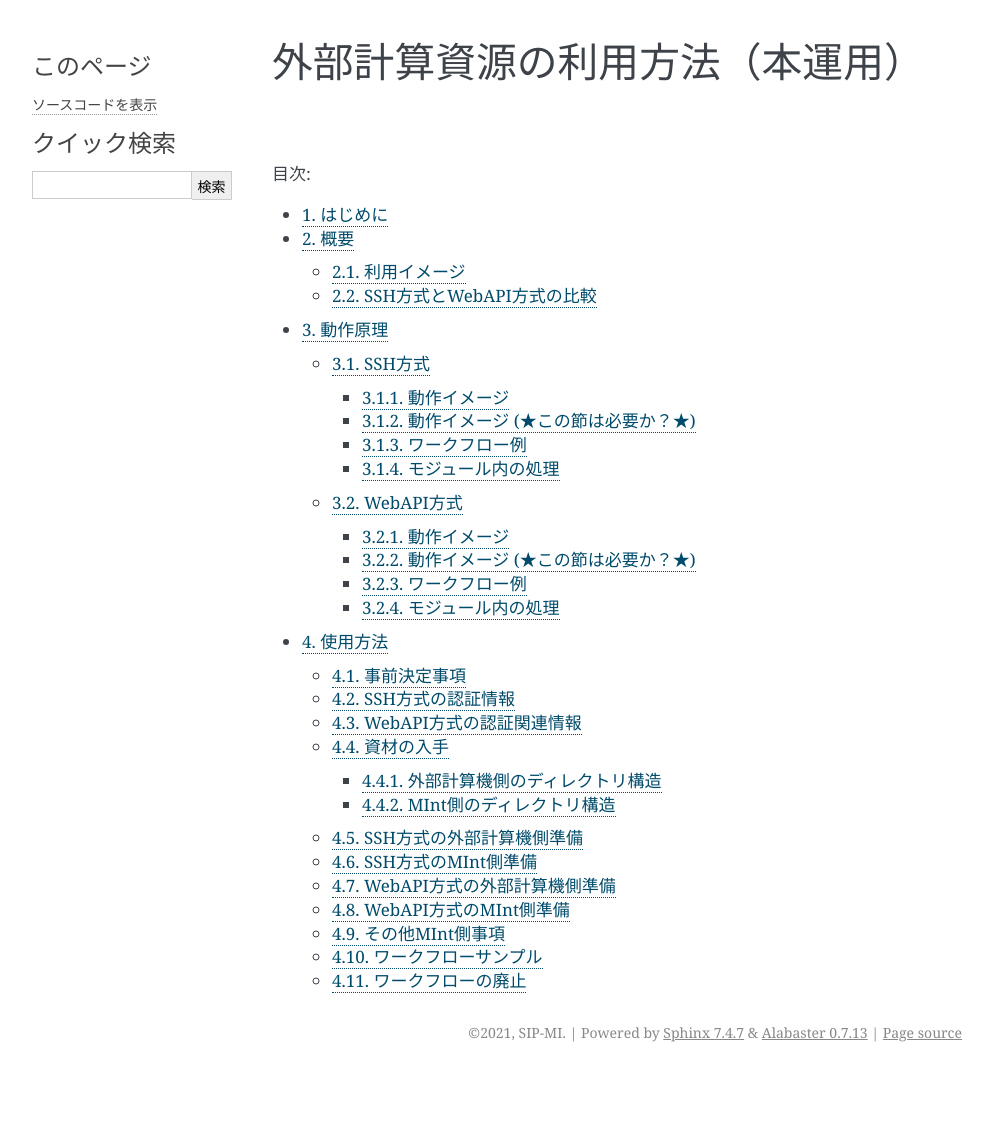
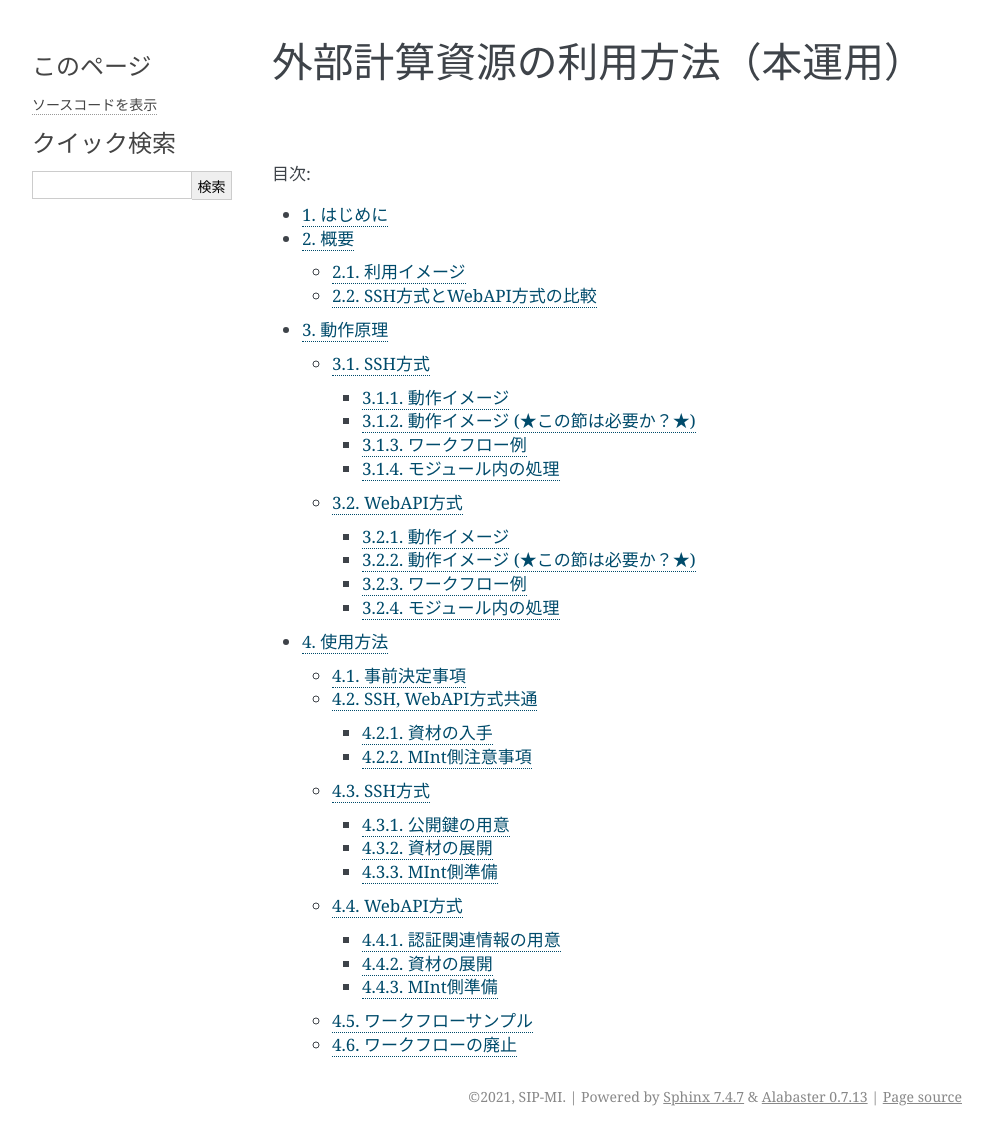
Before and after one commit to materialsintegration/remote_workflow, a Sphinx documentation site: the page built from documents/manual2nd/source/index.rst, in a window 1280 px wide. Shown: the whole page, without its empty margins (148-1141 px from the left). Built offline with Sphinx 7.4.7, drawn with Linux system fonts in a browser that asks for light colours; before the commit the page ends 1072 px from its top, so only the background shows below that; some of the changed lines change nothing that is shown.

Commit message:
Update using_distributed_properties.rst

```diff
--- a/documents/manual2nd/source/using_distributed_properties.rst
+++ b/documents/manual2nd/source/using_distributed_properties.rst
@@ -384,8 +384,83 @@ SSH方式、WebAPI方式それぞれのインストールおよびプログラ
     + misrc_distributed_computing_assist_apiリポジトリの展開場所の決定
         - WebAPI方式の場合に必要
 
-SSH方式の認証情報
-=================
+SSH, WebAPI方式共通
+==================
+
+資材の入手
+----------
+
+外部計算資源の利用に必要な資材は GitHub 上のリポジトリ [#whatisRepository]_ に用意されている。
+ユーザは外部計算機上にこれらを展開し、必要なカスタマイズを行う。
+
+- misrc_remote_workflow
+
+    - 主に外部計算機側で実行されるスクリプトのサンプルが同梱されている。
+- misrc_distributed_computing_assist.api
+
+    - WebAPI方式用のプログラムおよびサンプルが同梱されている。
+    - MInt側資材は「debug/mi-system-side」、外部計算機側資材は「debug/remote-side」にある。
+
+リポジトリ上の資材に関しては、以下の条件が適用される。
+
+1. 一部のファイル [#whatisOtherthanfiles]_ を除いてライセンスは「★何？★」が適用され、ソースコードの著作権はMIntが保持する。
+2. ユーザはダウンロードしたファイルを改変できるが、この改変が原因で外部計算を利用するワークフローが動作しなかった場合、MInt側は責を負わない。(★この表現で良いのか？★)
+3. ユーザが改変したファイルの帰属は………… (★なに？★)
+4. 外部計算機側独自の改変を1. 以外のスクリプトに適用したい場合は、MInt担当者(★これでＯＫ？★)と個別に協議する。
+
+.. [#whatisRepository] 本機能を実現する資材などを格納したサーバ。GitHubを利用しているが、MIntがアカウントを発行したユーザのみダウンロードが可能である。
+.. [#whatisOtherthanfiles] misrc_remote_workflow/scripts以下にある、SSH方式でのexecute_remote-side_program_ssh.sample.shを複製したファイルと、WebAPI方式でのexecute_remote-side_program_api.sample.shおよびこれらを複製したスクリプトファイルを指す。
+
+資材展開後の外部計算機側のディレクトリ構造は以下のようになる。
+
+* ユーザーディレクトリ
+
+.. code-block:: none
+
+  ~/ユーザーディレクトリ
+    + remote_workflow
+      + scripts
+        + input_data
+    + misrc_distributed_computing_assist_api
+      + debug
+        + remote-side
+
+* ワーキングディレクトリ
+
+.. code-block:: none
+
+  /tmp/<uuid>
+
+資材展開後のMInt側のディレクトリ構造は以下のようになる。
+
+* ユーザーディレクトリ
+
+.. code-block:: none
+
+   ~/misystemディレクトリ
+    + remote_workflow
+      + scripts
+    + misrc_distributed_computing_assist_api
+      + debug
+        + mi-system-side
+
+* ワーキングディレクトリ
+    + 複雑なので省略する。
+
+MInt側注意事項
+--------------
+
+SSH, WebAPIによらず、予測モジュールでは下記に注意する。
+
+* pbsNodeGroup設定でssh-node01を設定する。他の計算機では外へアクセスすることができないため。
+* pbsQueueなどCPU数などは指定できない。
+* 外部計算機側で別途Torqueなどのバッチジョブシステムに依存する。
+
+SSH方式
+=======
+
+公開鍵の用意
+----------
 
 パスフレーズ無しの公開鍵認証を原則とする。
 外部計算機側で作成したRSA公開鍵 (例: ~/.ssh/id_rsa.pub) をMInt担当者に送付する。
@@ -415,89 +490,8 @@ SSH方式の認証情報
      |            Eoo. |
      +-----------------+
 
-WebAPI方式の認証関連情報
-========================
-
-MInt側担当者に問い合わせて下記の情報を用意する。
-
-* ホスト情報
-
-    + MInt側でAPIの発行者を識別するための文字列。ユーザ企業のドメインなどと一致させる必要は無い。
-* APIトークン
-
-    + MIntのAPI認証システムを使用するためのトークン。MInt担当者に問い合わせて取得する。
-* MIntのURL
-
-    + MIntのURL(エンドポイントは不要)を、MInt担当者に問い合わせておく。
-
-資材の入手
-==========
-
-外部計算資源の利用に必要な資材は GitHub 上のリポジトリ [#whatisRepository]_ に用意されている。
-ユーザは外部計算機上にこれらを展開し、必要なカスタマイズを行う。
-
-- misrc_remote_workflow
-
-    - 主に外部計算機側で実行されるスクリプトのサンプルが同梱されている。
-- misrc_distributed_computing_assist.api
-
-    - WebAPI方式用のプログラムおよびサンプルが同梱されている。
-    - MInt側資材は「debug/mi-system-side」、外部計算機側資材は「debug/remote-side」にある。
-
-リポジトリ上の資材に関しては、以下の条件が適用される。
-
-1. 一部のファイル [#whatisOtherthanfiles]_ を除いてライセンスは「★何？★」が適用され、ソースコードの著作権はMIntが保持する。
-2. ユーザはダウンロードしたファイルを改変できるが、この改変が原因で外部計算を利用するワークフローが動作しなかった場合、MInt側は責を負わない。(★この表現で良いのか？★)
-3. ユーザが改変したファイルの帰属は………… (★なに？★)
-4. 外部計算機側独自の改変を1. 以外のスクリプトに適用したい場合は、MInt担当者(★これでＯＫ？★)と個別に協議する。
-
-.. [#whatisRepository] 本機能を実現する資材などを格納したサーバ。GitHubを利用しているが、MIntがアカウントを発行したユーザのみダウンロードが可能である。
-.. [#whatisOtherthanfiles] misrc_remote_workflow/scripts以下にある、SSH方式でのexecute_remote-side_program_ssh.sample.shを複製したファイルと、WebAPI方式でのexecute_remote-side_program_api.sample.shおよびこれらを複製したスクリプトファイルを指す。
-
-外部計算機側のディレクトリ構造
-------------------------------
-
-資材展開後の外部計算機側のディレクトリ構造は以下のようになる。
-
-* ユーザーディレクトリ
-
-.. code-block:: none
-
-  ~/ユーザーディレクトリ
-    + remote_workflow
-      + scripts
-        + input_data
-    + misrc_distributed_computing_assist_api
-      + debug
-        + remote-side
-
-* ワーキングディレクトリ
-
-.. code-block:: none
-
-  /tmp/<uuid>
-
-MInt側のディレクトリ構造
-------------------------
-
-資材展開後のMInt側のディレクトリ構造は以下のようになる。
-
-* ユーザーディレクトリ
-
-.. code-block:: none
-
-   ~/misystemディレクトリ
-    + remote_workflow
-      + scripts
-    + misrc_distributed_computing_assist_api
-      + debug
-        + mi-system-side
-
-* ワーキングディレクトリ
-    + 複雑なので省略する。
-
-SSH方式の外部計算機側準備
-=========================
+資材の展開
+----------
 
 1. misrc_remote_workflowリポジトリを展開する。
 
@@ -519,14 +513,32 @@ SSH方式の外部計算機側準備
 2. 外部計算機側で実行するスクリプトがあれば「remote-side_scripts」に配置する。
 3. MIntが外部計算機へログインして最初に実行するプログラム名は前述のとおり「execute_remote-side_program_ssh.sh」に固定されている。このため「execute_remote-side_program_ssh.sample.sh」をこの名前でコピーするか、新規に作成して、必要な手順をスクリプト化する。
 
-SSH方式のMInt側準備
-===================
+MInt側準備
+----------
 
 1. 外部計算資源を利用するモジュールが「misrc_remote_workflow/scripts/execute_remote_command.sample.sh」に相当するスクリプト(実際にはリネームされている)が必要なパラメータとともに実行するように構成する。
 2. 1.を実行可能なワークフローを、外部計算を含まないものと同じ手順で作成する。
 
-WebAPI方式の外部計算機側準備
-============================
+WebAPI方式
+==========
+
+認証関連情報の用意
+------------------
+
+MInt側担当者に問い合わせて下記の情報を用意する。
+
+* ホスト情報
+
+    + MInt側でAPIの発行者を識別するための文字列。ユーザ企業のドメインなどと一致させる必要は無い。
+* APIトークン
+
+    + MIntのAPI認証システムを使用するためのトークン。MInt担当者に問い合わせて取得する。
+* MIntのURL
+
+    + MIntのURL(エンドポイントは不要)を、MInt担当者に問い合わせておく。
+
+資材の展開
+----------
 
 1. misrc_distributed_computing_assist_apiリポジトリを展開する。
 
@@ -550,9 +562,8 @@ WebAPI方式の外部計算機側準備
 
      $ python mi-system-remote.py rme-u-tokyo (★具体名が出ちゃってる？★) https://nims.mintsys.jp <API token>
 
-
-WebAPI方式のMInt側準備
-======================
+MInt側準備
+----------
 
 1. misrc_distributed_computing_assist_apiリポジトリを展開する。
 2. mi_dicomapi.pyが未動作であれば、mi_distributed_computing_assist.iniに外部計算機の設定を実施する。動作中であれば、設定を再読み込みする。
@@ -572,15 +583,6 @@ WebAPI方式のMInt側準備
      $ python mi_dicomapi.py
 
 4. モジュールの実行プログラム内で、misrc_distributed_computing_assist_api/debug/mi-system-side/mi-system-wf.py を必要なパラメータとともに実行するように構成する。
-
-その他MInt側事項
-==============
-
-SSH, WebAPIによらず、予測モジュールでは下記に注意する。
-
-* pbsNodeGroup設定でssh-node01を設定する。他の計算機では外へアクセスすることができないため。
-* pbsQueueなどCPU数などは指定できない。
-* 外部計算機側で別途Torqueなどのバッチジョブシステムに依存する。
 
 .. _sample:
 
```
